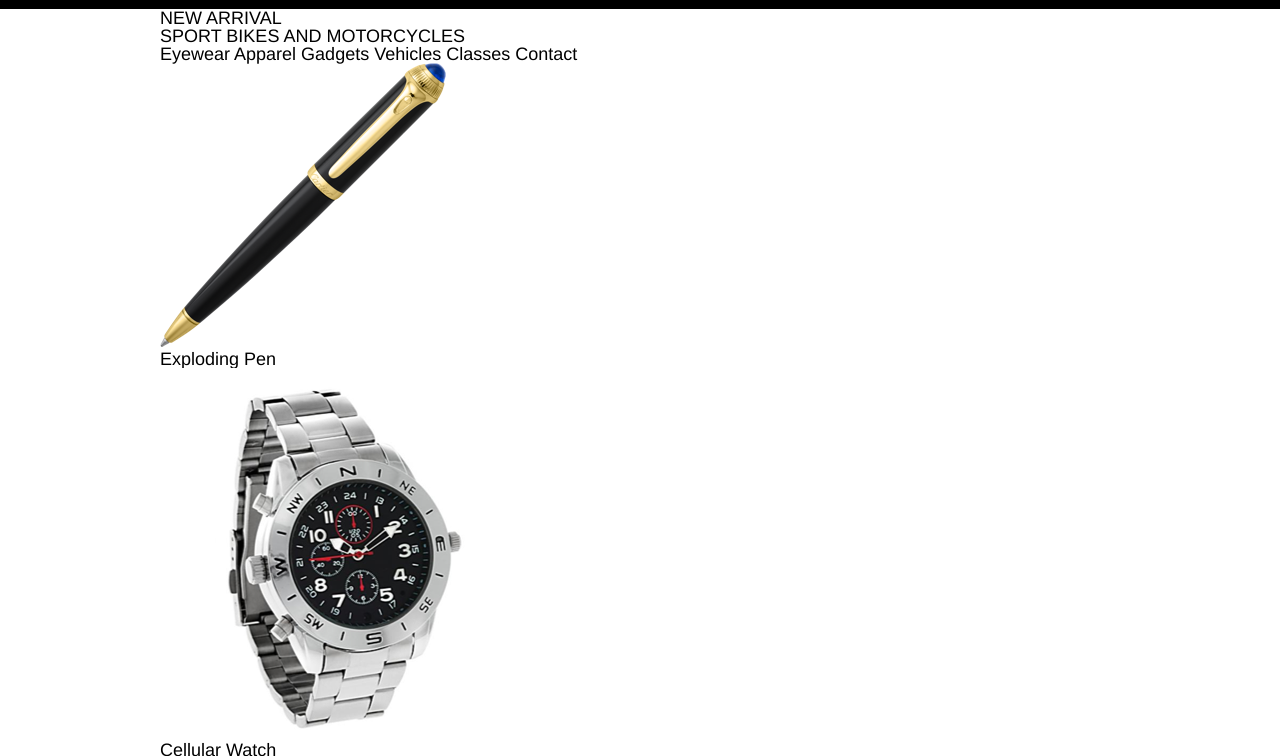
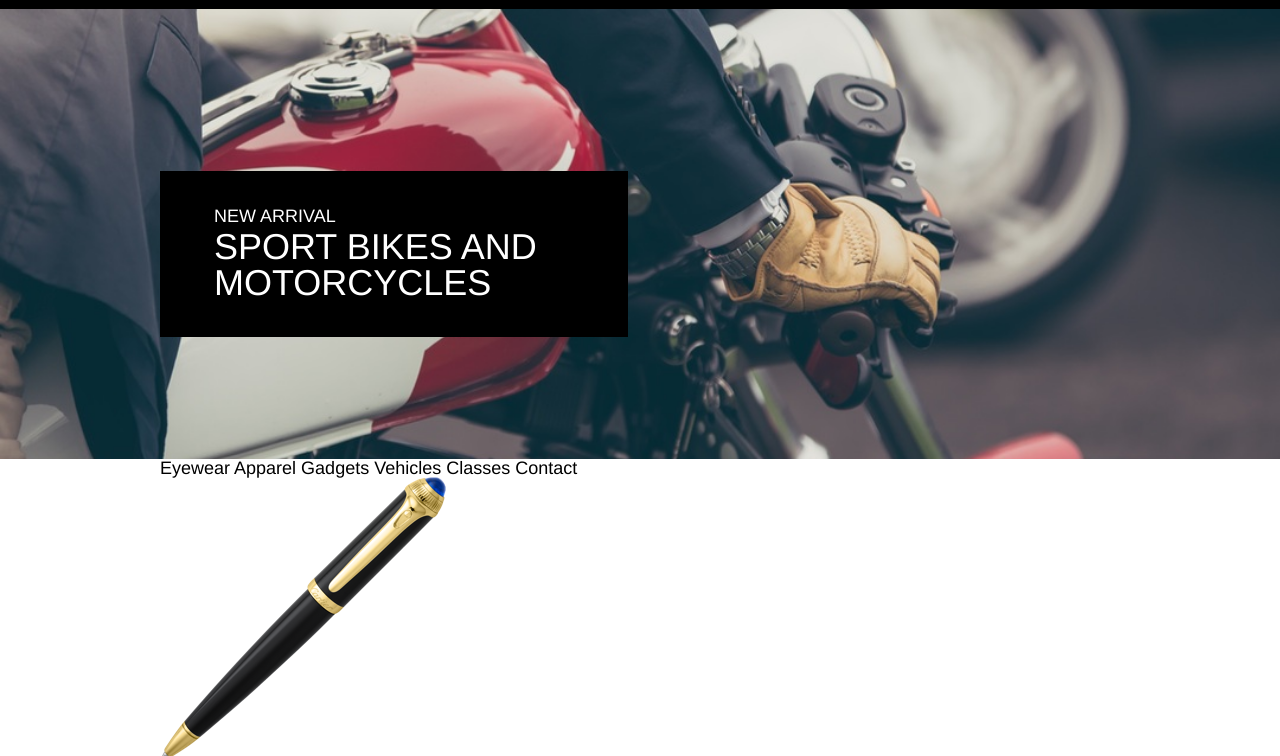
Before and after one commit to alphaseinor/SecretAgentSupply, a plain HTML site: page index.html in a window 1280 px wide. Shown: the part 42-798 px from the top of the page. Drawn offline with Linux system fonts and the light colour scheme.

Commit message:
added banner code fixed bugs

```diff
--- a/index.html
+++ b/index.html
@@ -4,7 +4,7 @@
     <meta charset="utf-8">
     <link rel="stylesheet" href="./resources/css/reset.css" type="text/css" />
     <link rel="stylesheet" href="./resources/css/style.css" type="text/css" />
-    <title></title>
+    <title>Secret Agent Supply Inc. Home Page</title>
   </head>
   <body>
     <header>
@@ -39,13 +39,13 @@
           </div>
           <span>Exploding Pen</span>
         </div>
-        <div class="product">
+        <div class="product watch">
           <div class="product image">
             <img src="./resources/images/watch.png" alt="Cellular Watch">
           </div>
           <span>Cellular Watch</span>
         </div>
-        <div class="product">
+        <div class="product glasses">
           <div class="product image">
             <img src="./resources/images/glasses.png" alt="Thermal Glasses">
           </div>
--- a/resources/css/style.css
+++ b/resources/css/style.css
@@ -21,9 +21,37 @@ header .boxen{
 header span{
   padding-left: 1rem;
 }
+
+main{
+
+}
+
+.banner {
+  height: 25rem;
+  background-image: url("../images/moto.jpeg");
+  background-repeat: no-repeat;
+  background-position: center;
+  background-size: cover;
+}
+
+.new_arrival {
+  background-color: black;
+  color: white;
+  width: 20rem;
+  padding: 2rem 3rem;
+  position: relative;
+  top: 9rem;
+}
+
+h1{
+  margin-top: 0.25rem;
+  font-size: 2rem;
+}
+
+
 .boxen{
   max-width: 960px;
-  margin: 0 auto;
+  margin: auto;
 }
 
 .new_arrival{
```
